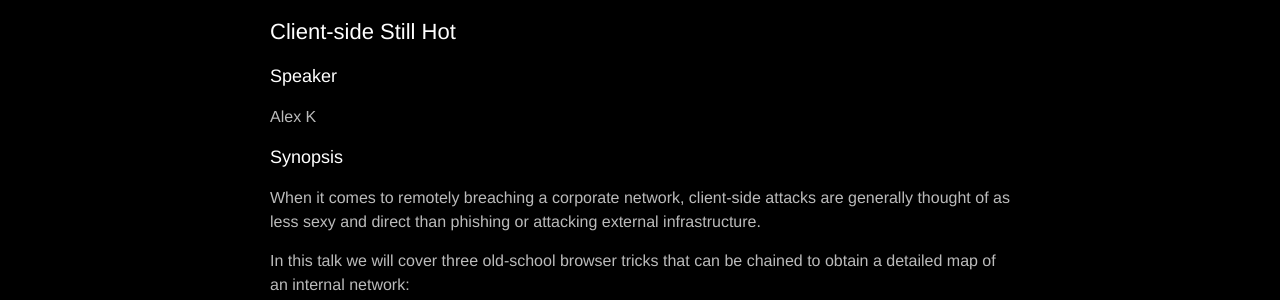
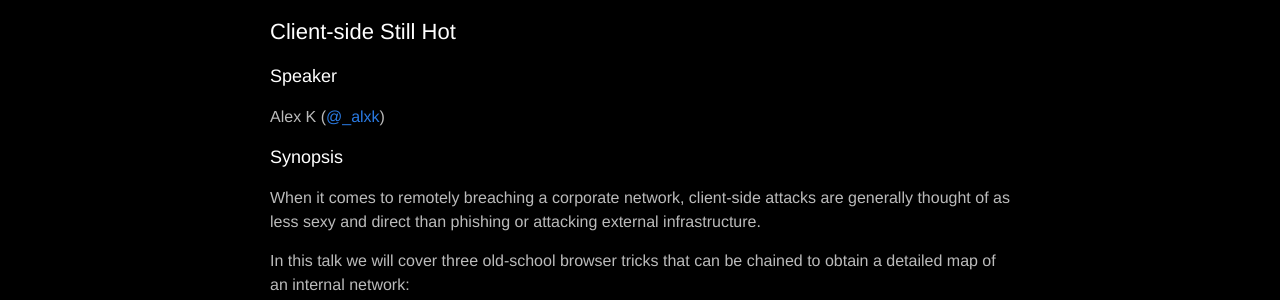
Before and after one commit to dc4420/website, a Jekyll site: the page built from _posts/2019-02-26-talks.markdown, in a window 1280 px wide. Shown: the part 571-871 px from the top of the page. Built offline with Jekyll 4.4.1, drawn with Linux system fonts in a browser that asks for light colours; nearby versions of some CDN libraries.

Commit message:
Add twitter link for Alex

```diff
--- a/_posts/2019-02-26-talks.markdown
+++ b/_posts/2019-02-26-talks.markdown
@@ -27,7 +27,7 @@ In this talk I'll cover the basic principles of picking any lock, and the variou
 
 ### Speaker
 
-Alex K
+Alex K ([@_alxk](https://twitter.com/_alxk))
 
 ### Synopsis
 
```
